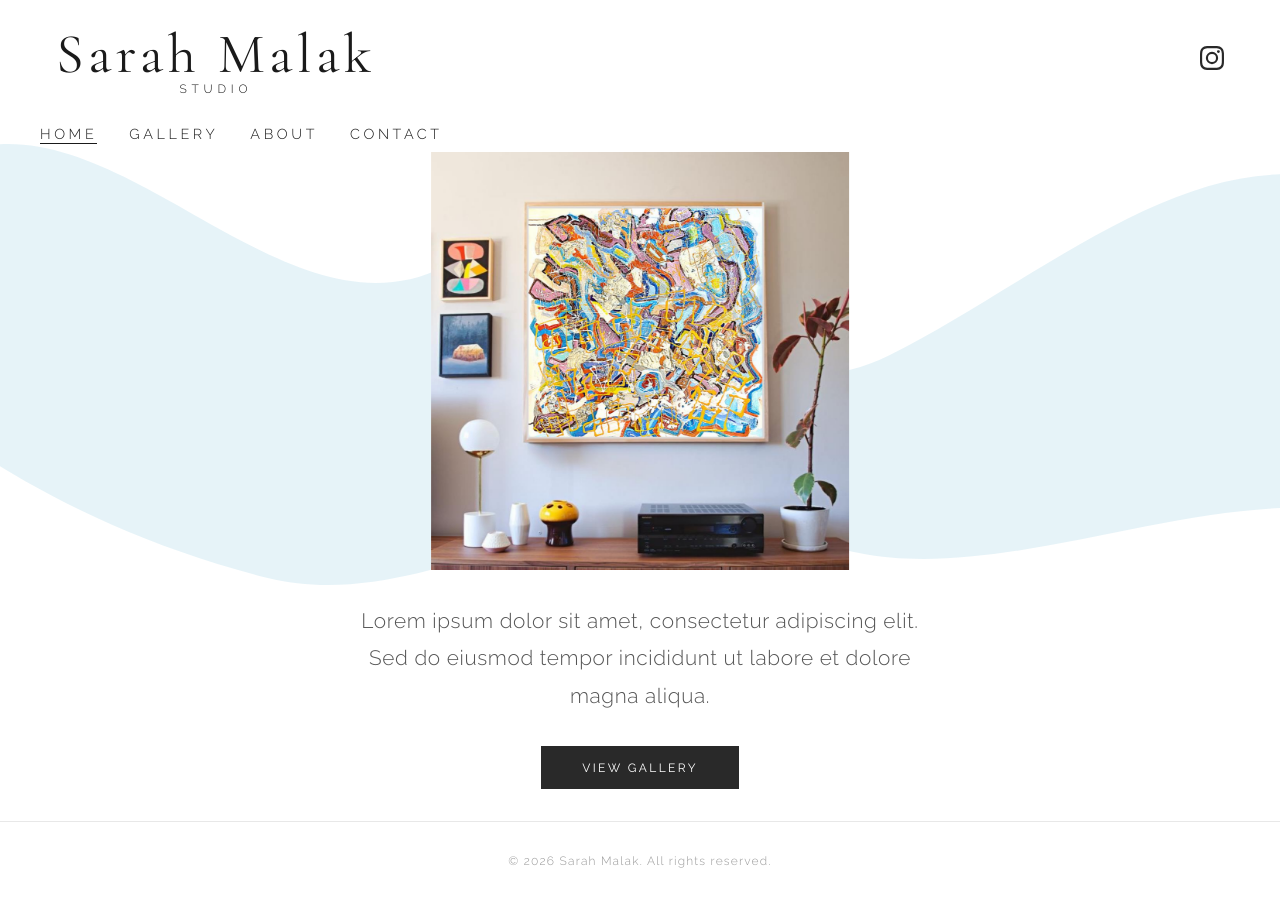
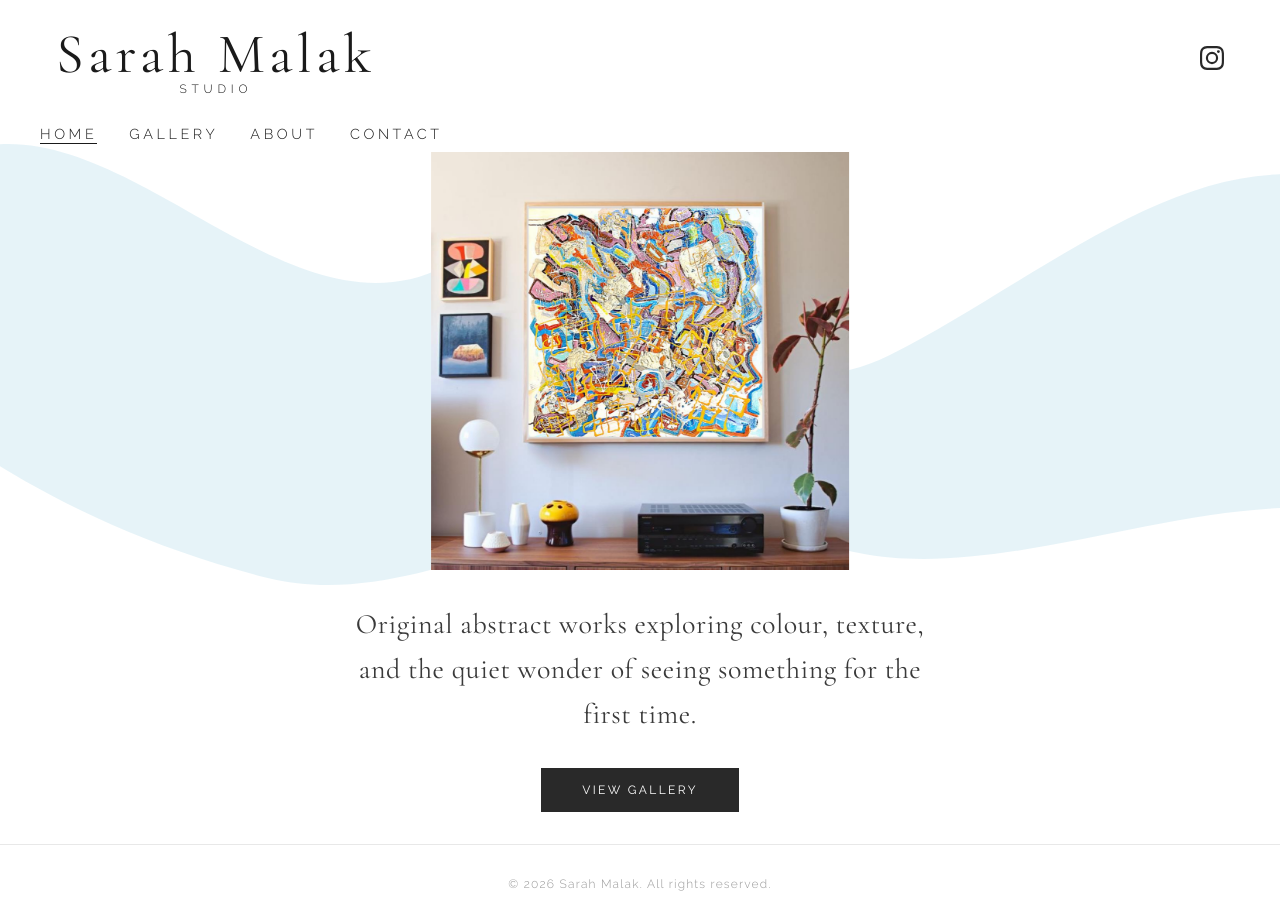
Before and after one commit to GoodGuyFate/sarah-website, a React (Vite) app: page / in a window 1280 px wide. Before the commit the page ends 900 px from the top, so only its background shows below. Built offline with nearby package versions, Linux system fonts and the light colour scheme.

Commit message:
change homepage tagline

```diff
--- a/src/App.jsx
+++ b/src/App.jsx
@@ -52,8 +52,8 @@ function App() {
             <div className="home-bottom">
               <div className="home-intro">
                 <p>
-                  Lorem ipsum dolor sit amet, consectetur adipiscing elit. Sed
-                  do eiusmod tempor incididunt ut labore et dolore magna aliqua.
+                  Original abstract works exploring colour, texture, and the
+                  quiet wonder of seeing something for the first time.
                 </p>
               </div>
               <div className="home-cta">
--- a/src/index.css
+++ b/src/index.css
@@ -199,12 +199,12 @@ body {
   text-align: center;
   max-width: 600px;
   margin: 2rem auto 0;
-  font-family: "Raleway", sans-serif;
+  font-family: "Cormorant Garamond", serif;
   font-weight: 300;
-  font-size: 1.3rem;
-  line-height: 1.8;
-  letter-spacing: 0.03em;
-  color: #555555;
+  font-size: 1.75rem;
+  line-height: 1.6;
+  letter-spacing: 0.02em;
+  color: #3a3a3a;
 }
 .home-cta {
   display: flex;
```
